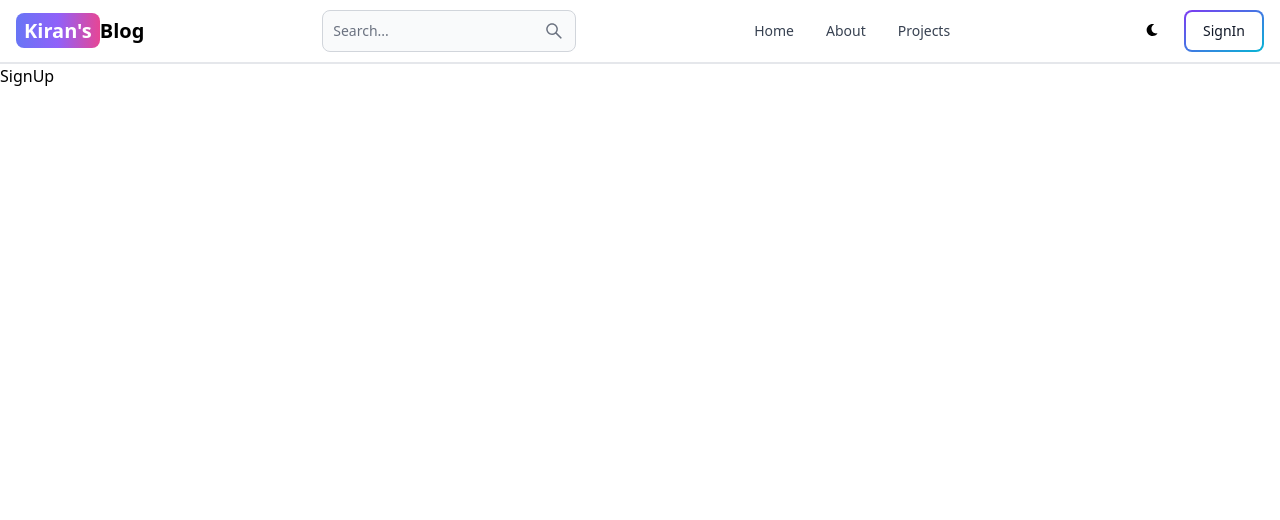
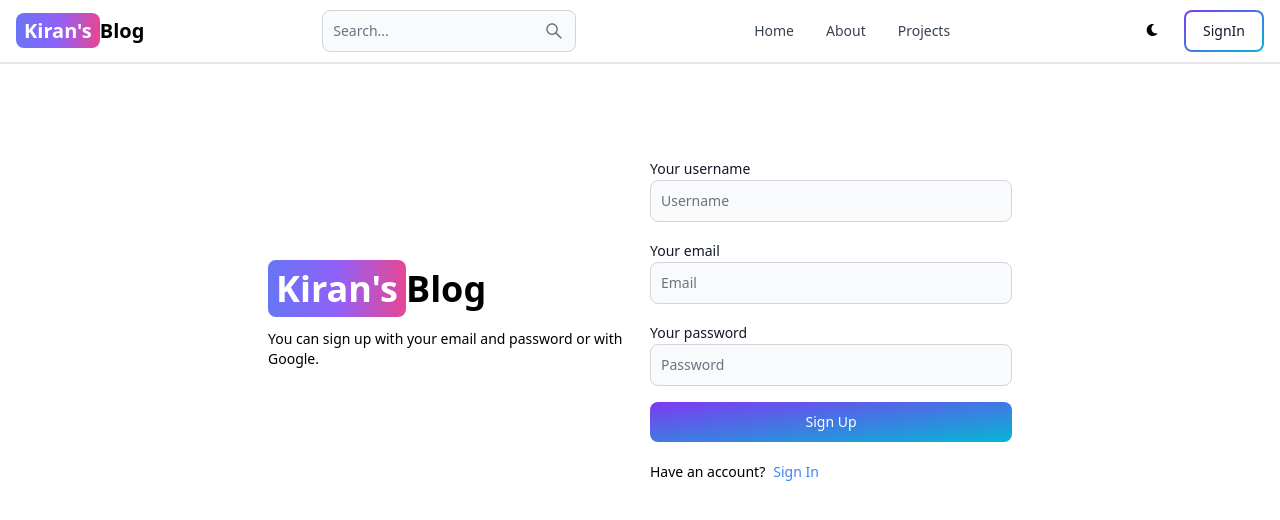
Before and after one commit to CHITTUMOORIKIRANKUMAR/Blog, a React app in the folder client/: page /sign-up in a window 1280 px wide. Shown: the top 520 px of the page. Built offline with nearby package versions, Linux system fonts and the light colour scheme; the HTML template or start-up script is replaced by a standard one.

Commit message:
Sign Up Page UI

```diff
--- a/client/src/pages/SignUp.jsx
+++ b/client/src/pages/SignUp.jsx
@@ -1,9 +1,51 @@
+import { Button, Label, TextInput } from 'flowbite-react'
 import React from 'react'
+import { Link } from 'react-router-dom'
 
 const SignUp = () => {
   return (
-    <div>
-    SignUp
+    <div className='min-h-screen mt-20'>
+      <div className='flex p-3 max-w-3xl mx-auto flex-col md:flex-row md:items-center gap-5'>
+        {/* left */}
+        <div className='flex-1'>
+      <Link to ="/" className='font-bold dark:text-white text-4xl'>
+        <span className='px-2 py-1 bg-gradient-to-r from-indigo-500 via-purple-500 to-pink-500 rounded-lg text-white'>
+            Kiran's
+        </span>
+        Blog
+        </Link>
+        <p className='text-sm mt-5'>
+          You can sign up with your email and password or with Google.
+          </p>
+          </div>
+
+      {/* right */}
+      <div className="flex-1">
+        <form className='flex flex-col gap-4'>
+          <div>
+            <Label value='Your username'></Label>
+            <TextInput type='text' placeholder='Username' id='username'></TextInput>
+          </div>
+          <div>
+            <Label value='Your email'></Label>
+            <TextInput type='text' placeholder='Email' id='email'></TextInput>
+          </div>
+          <div>
+            <Label value='Your password'></Label>
+            <TextInput type='text' placeholder='Password' id='password'></TextInput>
+          </div>
+          <Button gradientDuoTone='purpleToBlue' type='submit'>
+            Sign Up
+          </Button>
+        </form>
+        <div className='flex gap-2 text-sm mt-5'>
+          <span>Have an account?</span>
+          <Link to='/sign-in' className='text-blue-500'>Sign In</Link>
+
+        </div>
+
+      </div>
+      </div>
     </div>
   )
 }
```
